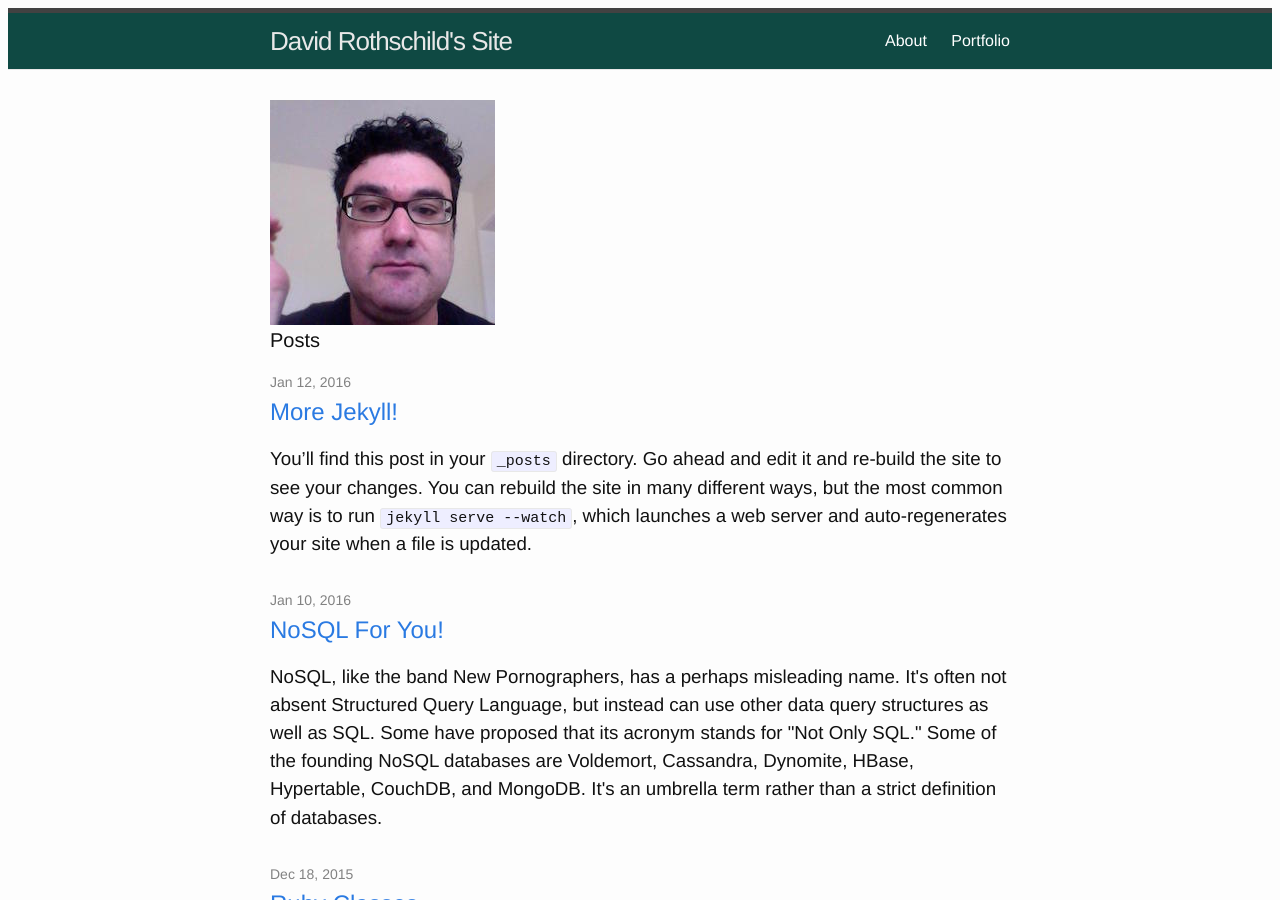
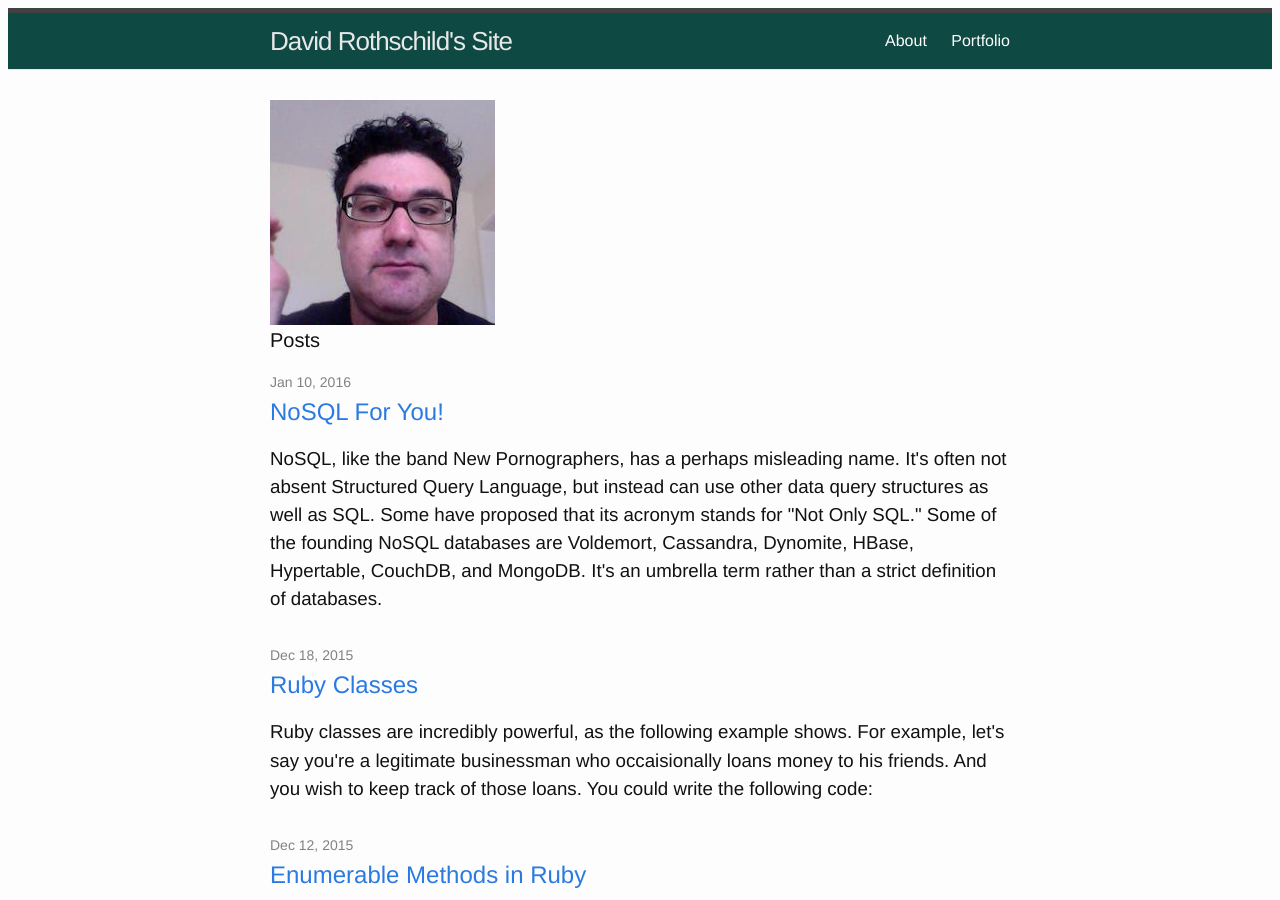
Before and after one commit to drothschild/drothschild.github.io, a Jekyll site: the page built from index.html, in a window 1280 px wide and 900 px high. Built offline with Jekyll 4.4.1, drawn with Linux system fonts in a browser that asks for light colours.

Commit message:
Made minor corrections

```diff
--- a/_posts/2015-11-13-git.html
+++ b/_posts/2015-11-13-git.html
@@ -22,7 +22,7 @@ tags: github, dbc
     </p>
     <p>
       HWolff2013 <a href="http://artandlogic.com/2013/02/confessions-of-a-git-skeptic/">writes</a>:
-      <blockquote>Git adds extra steps to the flow of content between your local files and the remote repository.  This is Exhibit A for me, as it annoys me every day.  In Subversion, you have the local working copy, and the remote repository.  That’s two states of the code, with clear and distinct purposes.  In Git, you have three more steps in between those two: the staging area, the local repository, and the remote branch.  That’s five states of the code, all of which are different, and all of which you need to understand.</blockquote>
+      <blockquote>Git adds extra steps to the flow of content between your local files and the remote repository.  This is Exhibit A for me, as it annoys me every day.  In Subversion, you have the local working copy and the remote repository.  That’s two states of the code, with clear and distinct purposes.  In Git, you have three more steps in between those two: the staging area, the local repository, and the remote branch.  That’s five states of the code, all of which are different, and all of which you need to understand.</blockquote>
       <p>Those have, of course, been presented in the course thus far as an advantage: you have to go through careful review and steps in order to change the remote repository. If there are only two stages, then you've eliminated mandatory review and approval of the code (I think- I haven't yet tried Subversion, and this post is from a year ago, and things change.) But they are right: it is confusing to work with, and the possibility of errors seeping in by making changes in the wrong stage. I accidentally put this very file in the local master branch first and while it was easy to undo, and I'm sure it won't be the last time I make that error. There are a number of other points that HWolff2013 goes over but the most common complaint I've seen is over-complexity and confusing terminology.
     </p>
     <p>In addition, GitHub isn't Git the software. It's a company, designed to make money. Users have to pay for private repos. I found complaints that <a href="http://readwrite.com/2014/04/03/git-three-most-heated-debates">pull requests replaced a more complicated, but better system of code review</a>. To pick an absurd example, what if GitHub decides tomorrow that the real money is in a simplified IFTTT-like system of scripting and it lets the current system of software repositories die on the vine, or even unhosts it entirely. Like I said, it's absurd, but I would have said the same thing five years ago about Google abandoning its RSS Reader.</p>
--- a/_posts/2016-01-12-welcome-to-jekyll.markdown
+++ /dev/null
@@ -1,25 +0,0 @@
----
-layout: post
-title:  "More Jekyll!"
-date:   2016-01-12 17:40:23
-categories: jekyll update
----
-You’ll find this post in your `_posts` directory. Go ahead and edit it and re-build the site to see your changes. You can rebuild the site in many different ways, but the most common way is to run `jekyll serve --watch`, which launches a web server and auto-regenerates your site when a file is updated. <!--more-->
-
-To add new posts, simply add a file in the `_posts` directory that follows the convention `YYYY-MM-DD-name-of-post.ext` and includes the necessary front matter. Take a look at the source for this post to get an idea about how it works.
-
-Jekyll also offers powerful support for code snippets:
-
-{% highlight ruby %}
-def print_hi(name)
-  puts "Hi, #{name}"
-end
-print_hi('Tom')
-#=> prints 'Hi, Tom' to STDOUT.
-{% endhighlight %}
-
-Check out the [Jekyll docs][jekyll] for more info on how to get the most out of Jekyll. File all bugs/feature requests at [Jekyll’s GitHub repo][jekyll-gh]. If you have questions, you can ask them on [Jekyll’s dedicated Help repository][jekyll-help].
-
-[jekyll]:      http://jekyllrb.com
-[jekyll-gh]:   https://github.com/jekyll/jekyll
-[jekyll-help]: https://github.com/jekyll/jekyll-help
```
